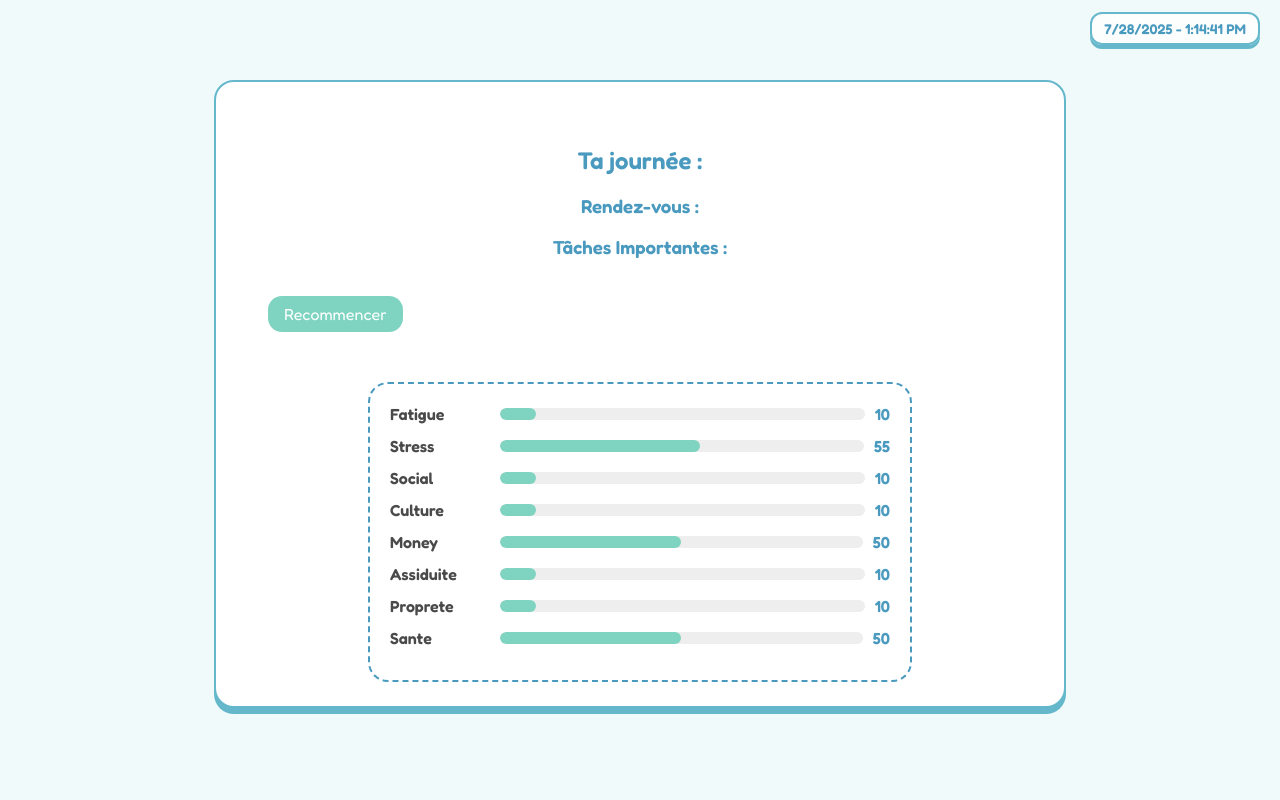
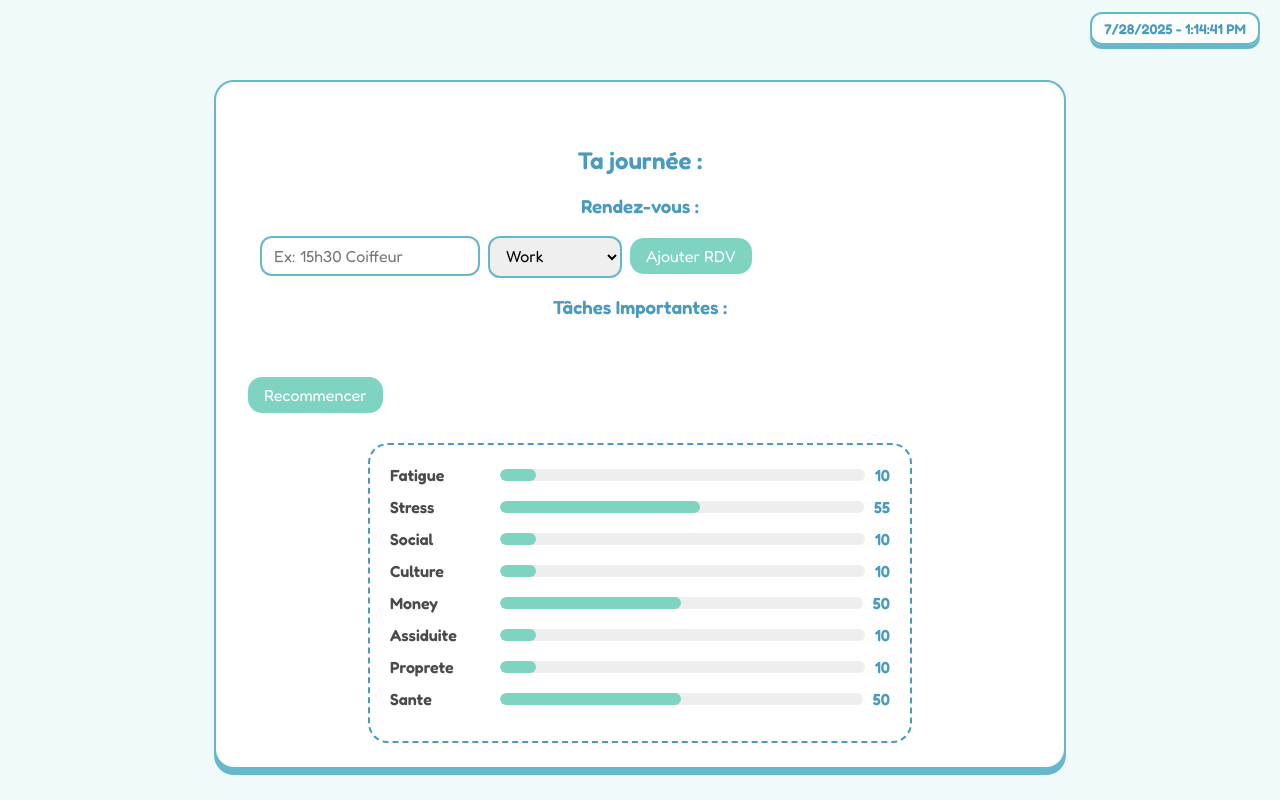
Before and after one commit to elisalenotre/daily-checkin, a React (Create React App) app: page /summary in a window 1280 px wide. Built offline with nearby package versions, Linux system fonts and the light colour scheme.

Commit message:
ajout de champs

```diff
--- a/src/pages/Summary.js
+++ b/src/pages/Summary.js
@@ -18,6 +18,39 @@ export default function Summary({ data, stats, setData }) {
     setData({ ...data, [type]: updatedTasks });
   };
 
+  const [newMeeting, setNewMeeting] = useState('');
+  const [newMeetingCategory, setNewMeetingCategory] = useState('Work');
+
+  const [newBonus, setNewBonus] = useState('');
+  const [newBonusCategory, setNewBonusCategory] = useState('Work');
+
+  const categories = ['Work', 'School', 'Studying', 'Sport', 'Ménage', 'Shopping', 'Cinéma', 'Arts/Musée'];
+
+  const addNewMeeting = () => {
+  if (!newMeeting.trim()) return;
+  const timeMatch = newMeeting.match(/(\d{1,2})[h:]?(\d{2})?/i);
+  if (timeMatch) {
+    const hours = timeMatch[1].padStart(2, '0');
+    const minutes = (timeMatch[2] || '00').padStart(2, '0');
+    const formattedTime = `${hours}:${minutes}`;
+    setData({
+      ...data,
+      meetings: [...data.meetings, { time: formattedTime, label: newMeeting, category: newMeetingCategory, completed: false }]
+    });
+    setNewMeeting('');
+  }
+};
+
+const addNewBonus = () => {
+  if (newBonus.trim()) {
+    setData({
+      ...data,
+      bonusTasks: [...data.bonusTasks, { label: newBonus, category: newBonusCategory, completed: false }]
+    });
+    setNewBonus('');
+  }
+};
+
   return (
     <div className="card">
       <div style={{ padding: '20px' }}>
@@ -33,6 +66,19 @@ export default function Summary({ data, stats, setData }) {
             /> {m.label} <strong>({m.category})</strong>
           </div>
         ))}
+        {/* Ajouter nouveau rendez-vous */}
+    <input
+      value={newMeeting}
+      onChange={(e) => setNewMeeting(e.target.value)}
+      placeholder="Ex: 15h30 Coiffeur"
+    />
+    <select
+      value={newMeetingCategory}
+      onChange={(e) => setNewMeetingCategory(e.target.value)}
+    >
+      {categories.map(cat => <option key={cat}>{cat}</option>)}
+    </select>
+    <button onClick={addNewMeeting}>Ajouter RDV</button>
 
         <h3>Tâches Importantes :</h3>
         {data.importantTasks.map((t, i) => (
@@ -57,13 +103,26 @@ export default function Summary({ data, stats, setData }) {
                 /> {b.label} <strong>({b.category})</strong>
               </div>
             ))}
+             {/* Ajouter nouvelle tâche bonus */}
+    <input
+      value={newBonus}
+      onChange={(e) => setNewBonus(e.target.value)}
+      placeholder="Ex: Acheter fleurs"
+    />
+    <select
+      value={newBonusCategory}
+      onChange={(e) => setNewBonusCategory(e.target.value)}
+    >
+      {categories.map(cat => <option key={cat}>{cat}</option>)}
+    </select>
+    <button onClick={addNewBonus}>Ajouter Bonus</button>
           </>
         )}
+      </div>
 
         <button style={{ marginTop: '20px' }} onClick={() => navigate('/')}>
           Recommencer
         </button>
-      </div>
 
       <StatusBoard stats={stats} />
 
```
